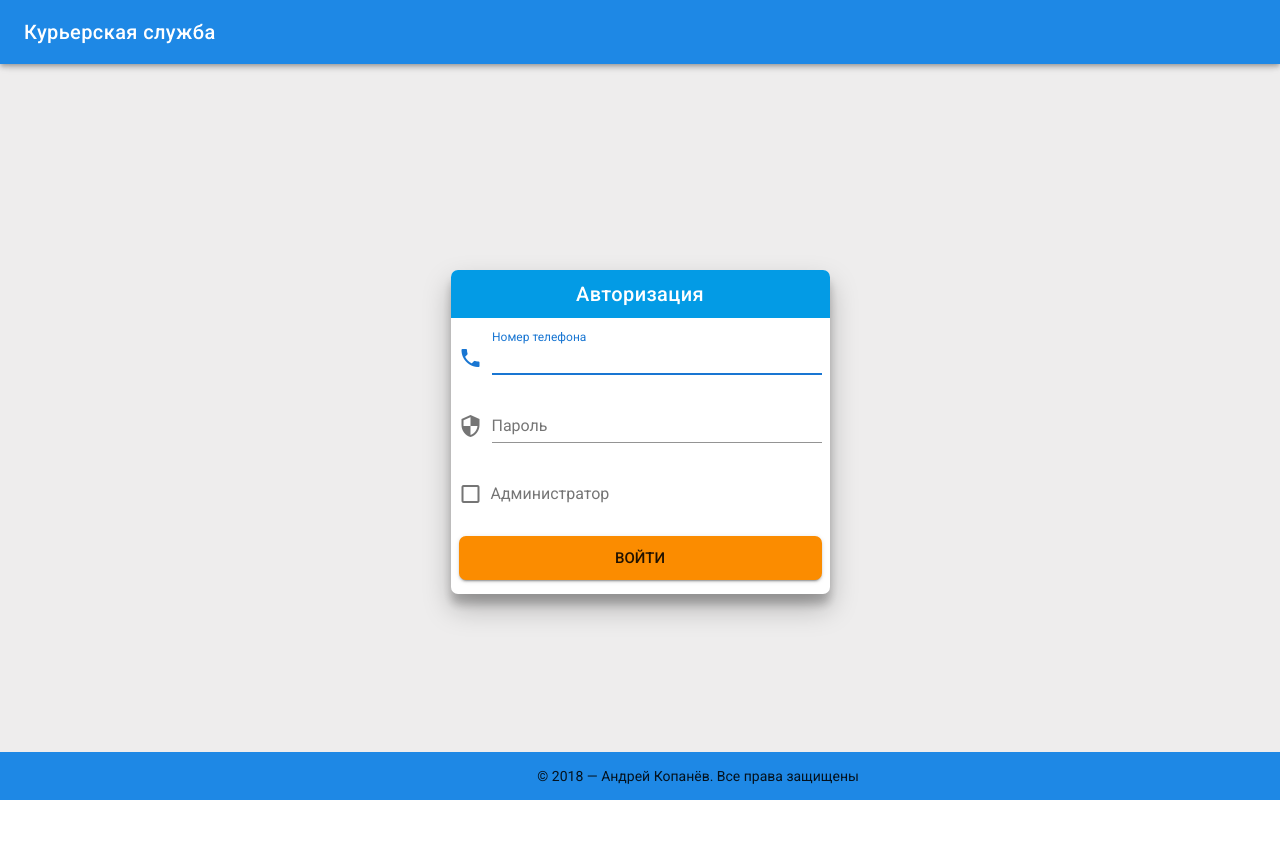
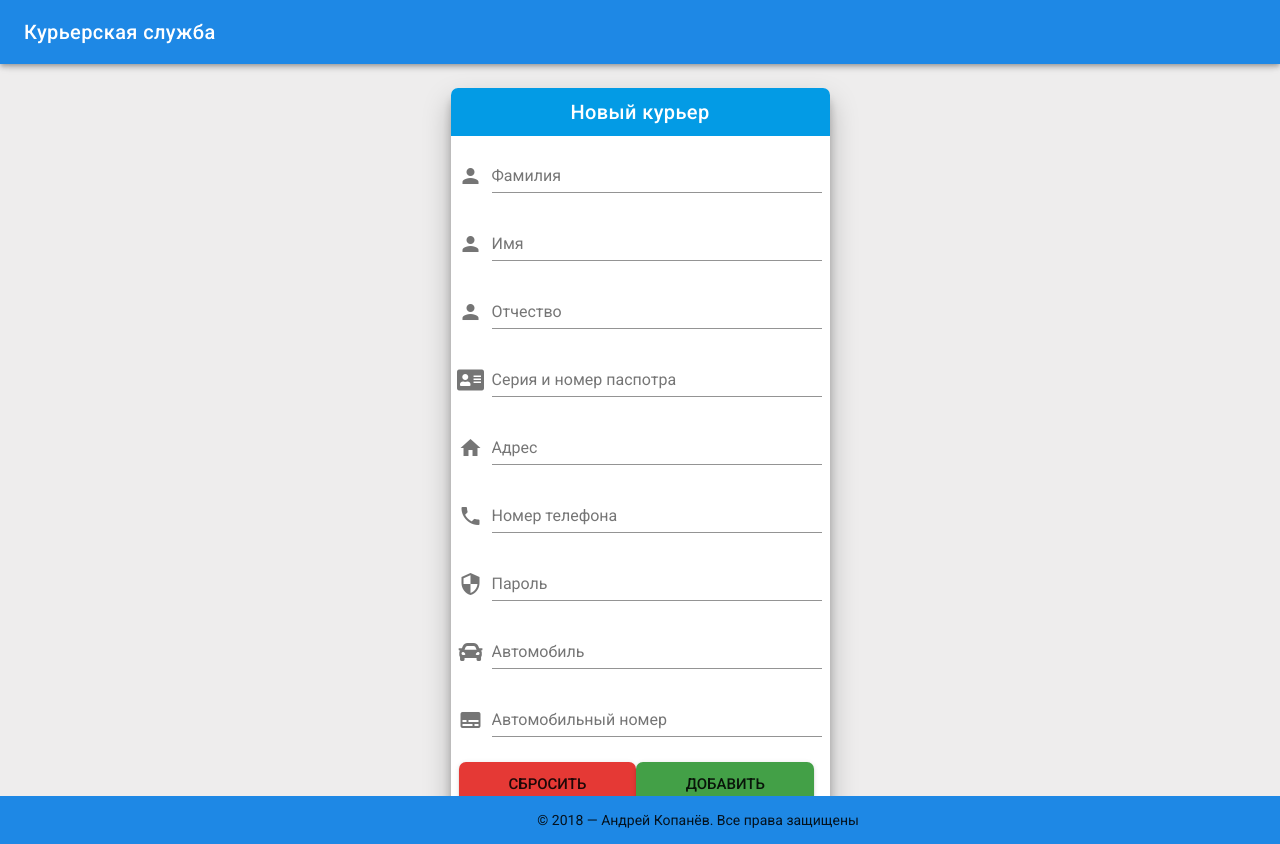
Before and after one commit to hawkinfly/courier-service, a Vue app in the folder client/: page /#/addcourier in a window 1280 px wide. Before the commit this address led to /#/. Before the commit the page ends 800 px from the top, so only its background shows below. Built offline with nearby package versions, Linux system fonts and the light colour scheme.

Commit message:
Исправлены некоторые ошибки и предупреждения Vue

```diff
--- a/client/src/components/AddCourier.vue
+++ b/client/src/components/AddCourier.vue
@@ -10,59 +10,53 @@
         </v-toolbar>
         <div class="input-form">
         <v-text-field
-          v-model="lastName"
+          v-model="courier.lastName"
           name="lastName"
           label="Фамилия"
-          :rules="nameRules"
           maxlength="50"
           autocomplete="off"
           required
           prepend-icon="person"
         ></v-text-field>
         <v-text-field
-          v-model="firstName"
+          v-model="courier.firstName"
           name="firstName"
           label="Имя"
-          :rules="nameRules"
           maxlength="50"
           autocomplete="off"
           required
           prepend-icon="person"
         ></v-text-field>
         <v-text-field
-          v-model="middleName"
+          v-model="courier.middleName"
           name="middleName"
           label="Отчество"
-          :rules="nameRules"
           maxlength="50"
           autocomplete="off"
           required
           prepend-icon="person"
         ></v-text-field>
         <v-text-field
-          v-model="passport"
+          v-model="courier.passport"
           name="passport"
           label="Серия и номер паспотра"
-          :rules="passportRules"
           maxlength="12"
           autocomplete="off"
           prepend-icon="fa-address-card"
           required
         ></v-text-field>
         <v-text-field
-          v-model="address"
+          v-model="courier.address"
           name="address"
           label="Адрес"
-          :rules="addressRules"
           maxlength="120"
           autocomplete="off"
           prepend-icon="home"
           required
         ></v-text-field>
         <v-text-field
-          v-model="phone"
+          v-model="courier.phoneNumber"
           name = "phoneNumber"
-          :rules="phoneRules"
           label="Номер телефона"
           maxlength="11"
           autocomplete="off"
@@ -70,17 +64,16 @@
           prepend-icon="phone"
         ></v-text-field>
         <v-text-field
-          v-model="password"
+          v-model="courier.password"
           type="password"
           name="password"
-          :rules="passwordRules"
           label="Пароль"
           maxlength="32"
           required
           prepend-icon="security"
         ></v-text-field>
          <v-text-field
-          v-model="car"
+          v-model="courier.car"
           name="car"
           label="Автомобиль"
           maxlength="50"
@@ -88,7 +81,7 @@
           prepend-icon="fa-car"
         ></v-text-field>
         <v-text-field
-          v-model="numberCar"
+          v-model="courier.numberCar"
           name="numberCar"
           label="Автомобильный номер"
           maxlength="50"
@@ -121,17 +114,18 @@
 export default {
   data: () => ({
     errorForm: false,
-    valid: false,
-    phone: '',
-    phoneRules: [
-      v => !!v || 'Номер телефона обязателен',
-      v => v.length === 11 || 'Номер телефона должен состоять из 11 цифр'
-    ],
-    password: '',
-    passwordRules: [
-      v => !!v || 'Пароль является обязательным полем',
-      v => v.length <= 32 || 'Пароль не может быть больше 32 символов'
-    ]
+    valid: '',
+    courier: {
+      firstName: '',
+      lastName: '',
+      middleName: '',
+      passport: '',
+      address: '',
+      phoneNumber: '',
+      password: '',
+      car: '',
+      numberCar: ''
+    }
   }),
   methods: {
     sendForm () {
--- a/client/src/components/Header.vue
+++ b/client/src/components/Header.vue
@@ -25,7 +25,7 @@
     <v-toolbar-title><a href="/">Курьерская служба</a></v-toolbar-title>
     <v-spacer></v-spacer>
     <v-toolbar-items v-if="authTokenLocal" class="hidden-sm-and-down">
-      <v-btn flat class="btn-menu" @click="addCourier">Добавить курьера</v-btn>
+      <v-btn flat class="btn-menu">Добавить курьера</v-btn>
       <v-btn flat class="btn-menu">Изменить данные</v-btn>
       <v-btn flat class="btn-menu">Добавить заявку</v-btn>
       <v-btn flat class="btn-menu">Текущие заявки</v-btn>
@@ -41,16 +41,10 @@
       authTokenLocal: localStorage.getItem('token')
     }
   },
-  beforeDestroy: function () {
-    alert('updated')
-  },
   methods: {
     tokenDestroy () {
-      console.log('0  st ' + this.authTokenLocal)
       localStorage.removeItem('token')
-      console.log('1st ' + this.authTokenLocal)
       this.$emit('update:authToken', '')
-      console.log('2nd ' + this.authTokenLocal)
       this.$router.push('/')
     },
     getToken () {
```
